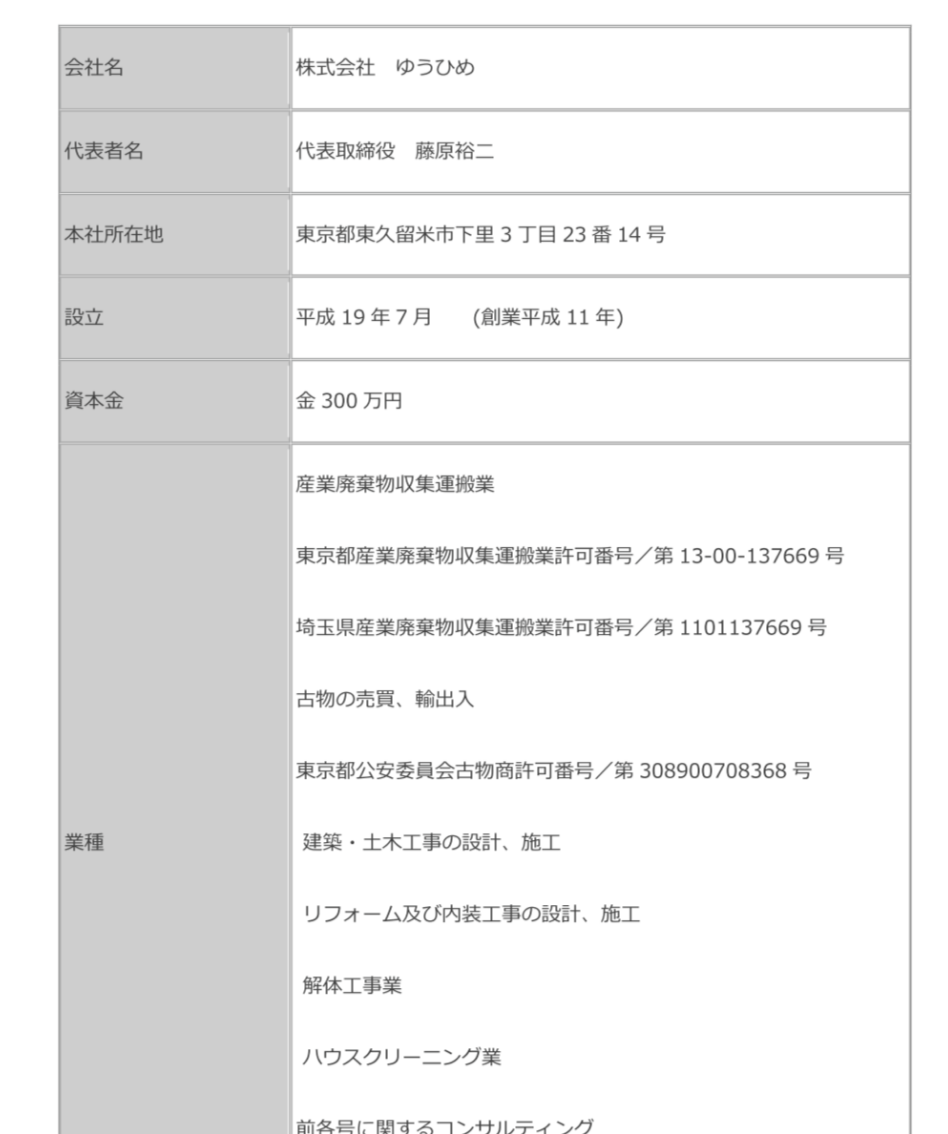
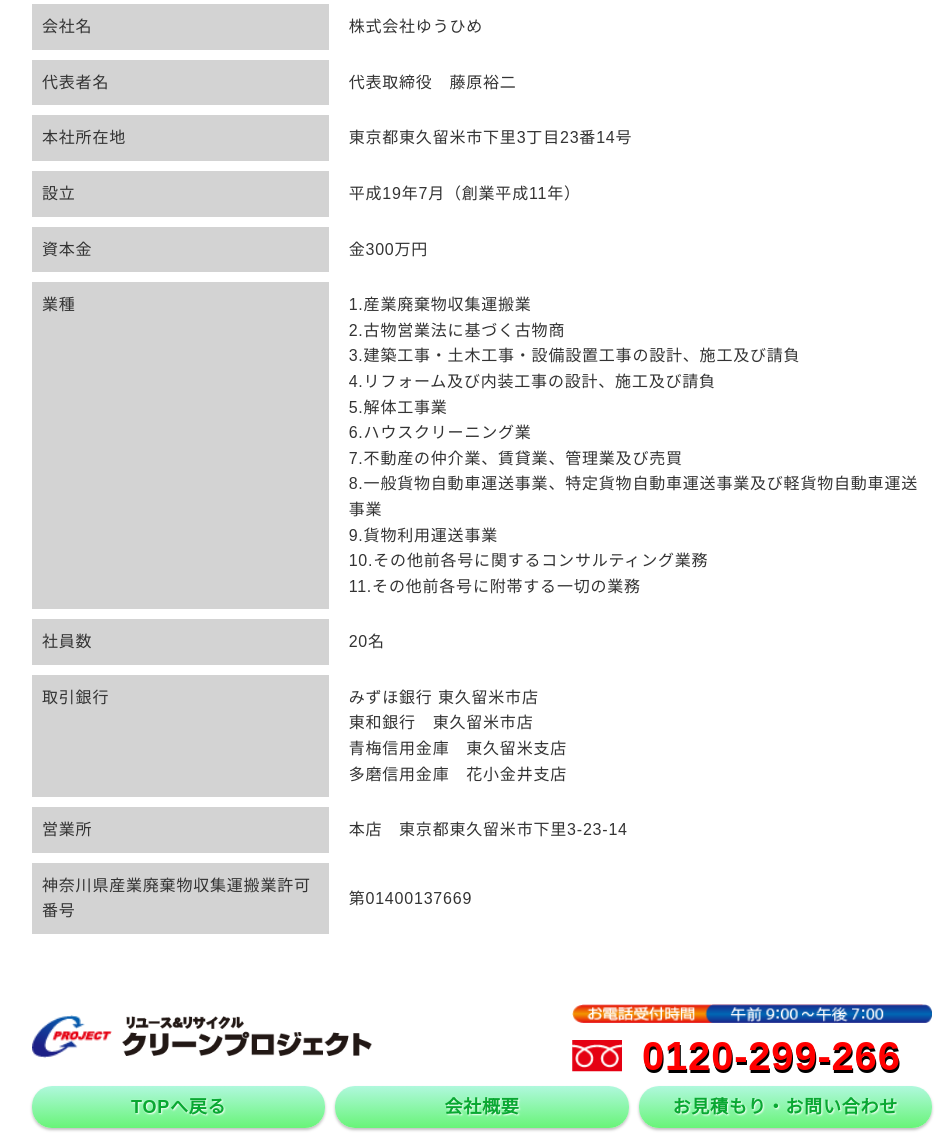
Before and after one commit to sanaevvv/recycle, a plain HTML site: page company-profile.html in a window 1280 px wide. Shown: the part 304-1438 px from the top of the page, without its empty margins (158-1106 px from the left). Drawn offline with nearby package versions, Linux system fonts and the light colour scheme.

Commit message:
会社概要ページ変更

```diff
--- a/company-profile.html
+++ b/company-profile.html
@@ -41,7 +41,49 @@
 
   <div class="container">
     <h1 class="page-title1">会社概要</h1>
-    <img src="./img/company-profile.png">
+    <dl class="company-profile-grid">
+      <dt>会社名</dt>
+      <dd>株式会社ゆうひめ</dd>
+      <dt>代表者名</dt>
+      <dd>代表取締役　藤原裕二</dd>
+      <dt>本社所在地</dt>
+      <dd>東京都東久留米市下里3丁目23番14号</dd>
+      <dt>設立</dt>
+      <dd>平成19年7月（創業平成11年）</dd>
+      <dt>資本金</dt>
+      <dd>金300万円</dd>
+      <dt>業種</dt>
+      <dd>
+        <ul>
+          <li>1.産業廃棄物収集運搬業</li>
+          <li>2.古物営業法に基づく古物商</li>
+          <li>3.建築工事・土木工事・設備設置工事の設計、施工及び請負</li>
+          <li>4.リフォーム及び内装工事の設計、施工及び請負</li>
+          <li>5.解体工事業</li>
+          <li>6.ハウスクリーニング業</li>
+          <li>7.不動産の仲介業、賃貸業、管理業及び売買</li>
+          <li>8.一般貨物自動車運送事業、特定貨物自動車運送事業及び軽貨物自動車運送事業</li>
+          <li>9.貨物利用運送事業</li>
+          <li>10.その他前各号に関するコンサルティング業務</li>
+          <li>11.その他前各号に附帯する一切の業務</li>
+        </ul>
+      <dt>社員数</dt>
+      <dd>20名</dd>
+      <dt>取引銀行</dt>
+      <dd>
+        <ul>
+          <li>みずほ銀行 東久留米市店</li>
+          <li>東和銀行　東久留米市店</li>
+          <li>青梅信用金庫　東久留米支店</li>
+          <li>多磨信用金庫　花小金井支店</li>
+        </ul>
+      </dd>
+      <dt>営業所</dt>
+      <dd>本店　東京都東久留米市下里3-23-14</dd>
+      </dd>
+      <dt>神奈川県産業廃棄物収集運搬業許可番号</dt>
+      <dd>第01400137669</dd>
+    </dl>
   </div>
 
   <footer class="container mt-7vh">
@@ -57,6 +99,7 @@
       <a href="tel:0120-299-266" class="tel">0120-299-266</a>
     </div>
 
+
     <ul class="footer-grid">
       <li><a href="index.html">TOPへ戻る</a></li>
       <li><a href="company-profile.html">会社概要</a></li>
--- /dev/null
+++ b/css/_company.scss
@@ -0,0 +1,14 @@
+.company-profile-grid{
+  display: grid;
+  grid-template-columns: 1fr 2fr;
+  align-items: center;
+  gap: 10px;
+  dt{
+    background-color:lightgrey;
+    height: 100%;
+    padding: 10px;
+  }
+  dd{
+    padding: 10px;
+  }
+}
--- a/css/style.scss
+++ b/css/style.scss
@@ -7,6 +7,7 @@
 @import 'kazai';
 @import 'house-cleaning';
 @import 'valiables';
+@import 'company';
 
 html {
   box-sizing: border-box;
```
Also changed, not shown: css/style.css, 1 other file. Lines whose indentation alone changed are shown as unchanged.
